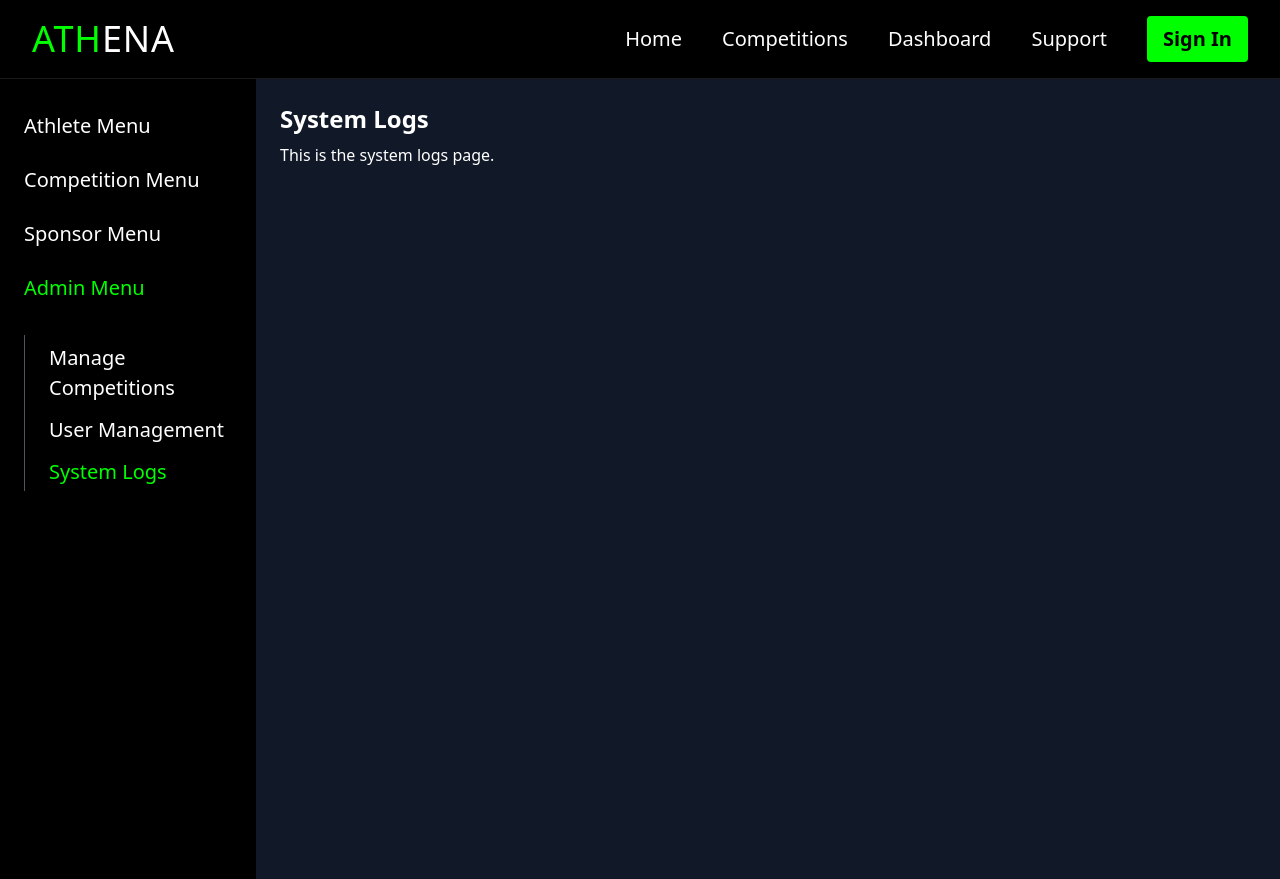
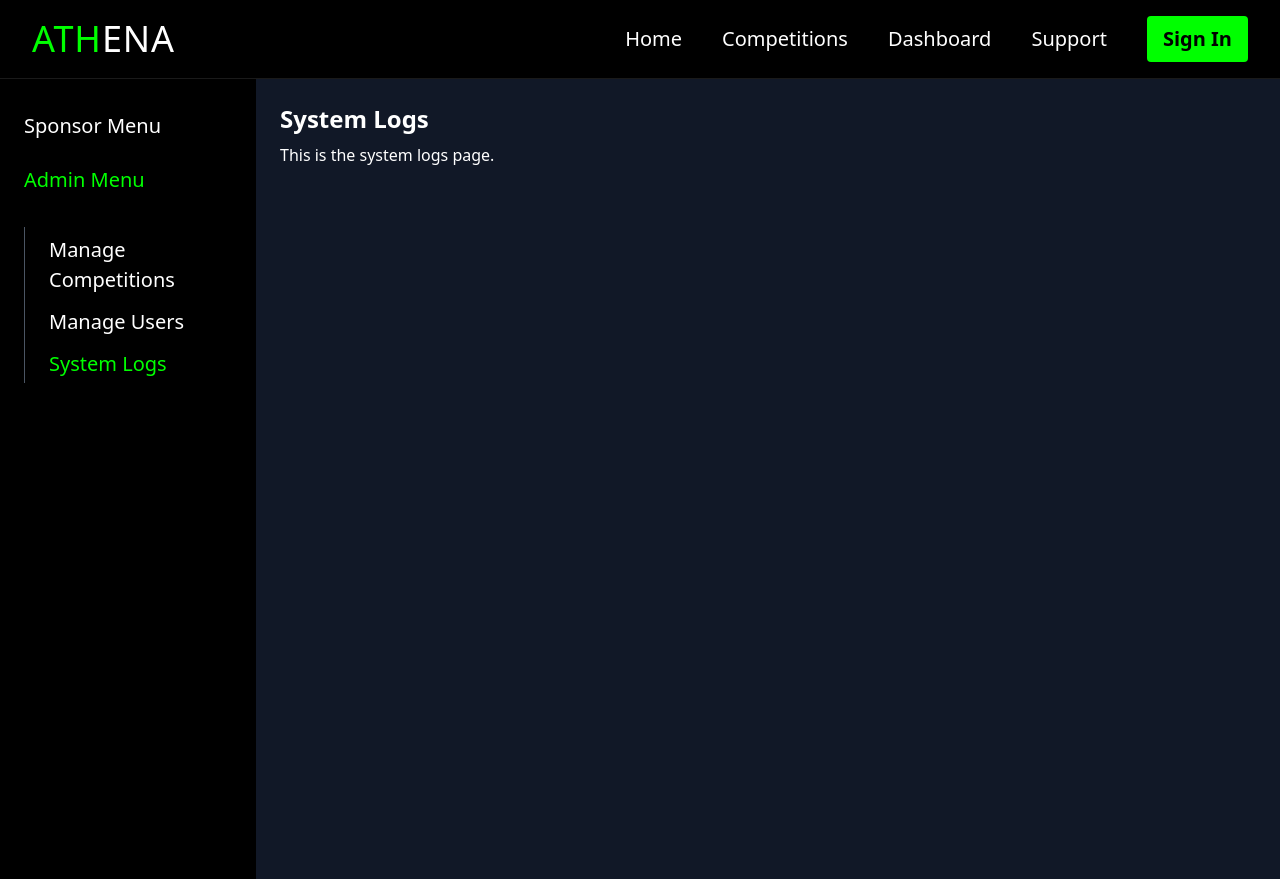
Before and after one commit to caldefenwycke/athena, a Next.js app: page /dashboard/admin/system-logs in a window 1280 px wide. Built offline with nearby package versions, Linux system fonts and the light colour scheme.

Commit message:
Updated sidebar menu hierarchy

```diff
--- a/components/DashboardSidebar.tsx
+++ b/components/DashboardSidebar.tsx
@@ -16,39 +16,36 @@ interface MenuSection {
 
 const menuSections: MenuSection[] = [
 {
-    id: 'athlete',
-    title: 'Athlete Menu',
-    items: [
-      { id: 'profile', label: 'Profile', path: '/dashboard/athlete/profile' },
-      { id: 'bio', label: 'Bio', path: '/dashboard/athlete/bio' },
-      { id: 'athlete-competitions', label: 'Athlete Competitions', path: '/dashboard/athlete/athlete-competitions' },
-      { id: 'athlete-performance', label: 'Athlete Performance', path: '/dashboard/athlete/athlete-performance' }
-    ]
-  },
-  {
-    id: 'competition',
-    title: 'Competition Menu',
-    items: [
-      { id: 'my-competitions', label: 'My Competitions', path: '/dashboard/competition/my-competitions' },
-      { id: 'new-competition', label: 'New Competition', path: '/dashboard/competition/new-competition' }
-    ]
-  },
-  {
   id: 'sponsor',
   title: 'Sponsor Menu',
   items: [
-      { id: 'my-sponsors', label: 'My Sponsors', path: '/dashboard/sponsor/my-sponsors' },
-      { id: 'manage-sponsorships', label: 'Manage Sponsorships', path: '/dashboard/sponsor/manage-sponsorships' }
-    ]
+    {
+      id: 'sponsorships',
+      label: 'Sponsorships',
+      path: '/dashboard/sponsor/sponsorships', // ✅ match file path
+    },
+  ],
 },
 {
   id: 'admin',
   title: 'Admin Menu',
   items: [
-      { id: 'manage-competitions', label: 'Manage Competitions', path: '/dashboard/admin/manage-competitions' },
-      { id: 'user-management', label: 'User Management', path: '/dashboard/admin/user-management' },
-      { id: 'system-logs', label: 'System Logs', path: '/dashboard/admin/system-logs' }
-    ]
+    {
+      id: 'manage-competitions',
+      label: 'Manage Competitions',
+      path: '/dashboard/admin/manage-competitions',
+    },
+    {
+      id: 'manage-users', // ✅ updated ID
+      label: 'Manage Users', // ✅ fixed label
+      path: '/dashboard/admin/manage-users', // ✅ update path to match new file
+    },
+    {
+      id: 'system-logs',
+      label: 'System Logs',
+      path: '/dashboard/admin/system-logs',
+    },
+  ],
 }
 ];
 
--- a/pages/dashboard/admin/manage-athletes.tsx
+++ /dev/null
@@ -1,11 +0,0 @@
-// pages/dashboard/admin/manage-athletes.tsx
-import DashboardLayout from '@/components/layouts/DashboardLayout';
-
-export default function ManageAthletesPage() {
-  return (
-    <DashboardLayout>
-      <h1 className="text-2xl font-semibold mb-4">Manage Athletes</h1>
-      <p>This is the manage athletes page.</p>
-    </DashboardLayout>
-  );
-}
--- /dev/null
+++ b/pages/dashboard/admin/manage-users.tsx
@@ -0,0 +1,11 @@
+// Example for manage-users.tsx
+import DashboardLayout from '@/components/layouts/DashboardLayout';
+
+export default function ManageUsers() {
+  return (
+    <DashboardLayout>
+      <h1 className="text-2xl font-bold mb-4">Manage Users</h1>
+      <p>This is the manage users page.</p>
+    </DashboardLayout>
+  );
+}
--- a/pages/dashboard/sponsor/my-sponsorships.tsx
+++ /dev/null
@@ -1,10 +0,0 @@
-import DashboardLayout from '@/components/layouts/DashboardLayout';
-
-export default function MySponsorshipsPage() {
-  return (
-    <DashboardLayout>
-      <h1 className="text-2xl font-bold mb-2">My Sponsorships</h1>
-      <p>This is the my sponsorships page.</p>
-    </DashboardLayout>
-  );
-}
```
Lines whose indentation alone changed are shown as unchanged.
